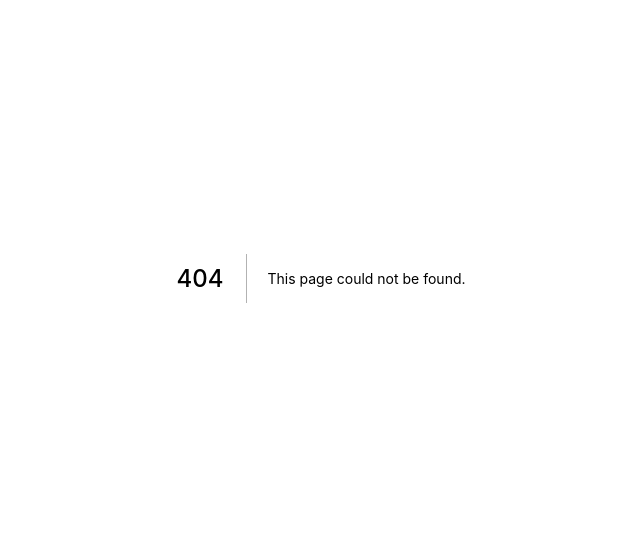
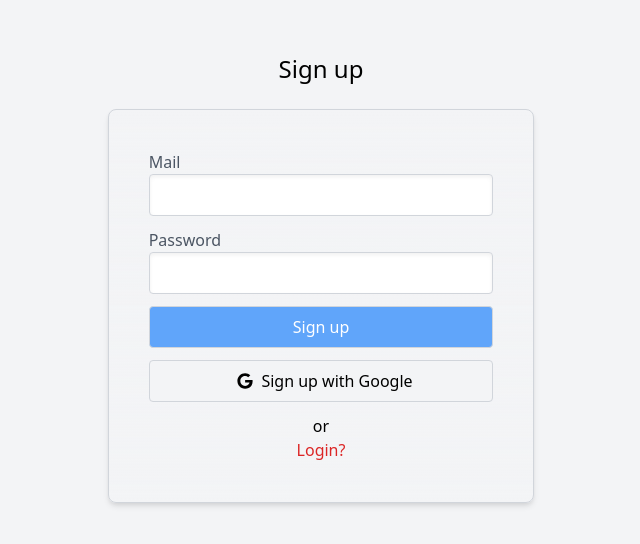
Before and after one commit to sunya9/daily-ui, a Next.js app: page /ui/1-sign-up in a window 1280 px wide. Before the commit this address had no page. Shown: the part 122-666 px from the top of the page, without its empty margins (319-959 px from the left). Built offline with nearby package versions, Linux system fonts and the light colour scheme; what @tailwindcss/typography would draw is missing.

Commit message:
feat: add sign up

```diff
--- /dev/null
+++ b/src/pages/ui/1-sign-up.tsx
@@ -0,0 +1,68 @@
+import { FontAwesomeIcon } from "@fortawesome/react-fontawesome";
+import { faGoogle } from "@fortawesome/free-brands-svg-icons";
+import Head from "next/head";
+
+const SignUp = () => {
+  return (
+    <>
+      <Head>
+        <title>1. Sign up</title>
+      </Head>
+      <div className="bg-gray-100	h-screen flex justify-center content-center">
+        <div className="w-full sm:w-3/5 lg:w-1/3 sm:m-auto my-auto mx-5">
+          <h1 className="text-center text-2xl mb-6">Sign up</h1>
+
+          <div className="border border-gray-300 bg-gradient-to-t from-gray-100 p-10 rounded-lg shadow-md">
+            <form>
+              <label className="block text-gray-600">
+                Mail
+                <input
+                  type="email"
+                  className="shadow-inner focus:outline-none focus:border-blue-300 text-gray-900 bg-white border-gray-300 border mb-3 p-2 rounded block w-full"
+                  required
+                />
+              </label>
+
+              <label className="block text-gray-600">
+                Password
+                <input
+                  type="password"
+                  className="shadow-inner focus:outline-none focus:border-blue-300 text-gray-900 bg-white border-gray-300 border mb-3 p-2 rounded block w-full"
+                  required
+                />
+              </label>
+
+              <input
+                type="submit"
+                value="Sign up"
+                className="active:bg-blue-600 focus:bg-blue-300 hover:bg-blue-300 text-white bg-blue-400 border-gray-300 border mb-3 p-2 rounded block w-full"
+              />
+
+              <button
+                type="button"
+                className="hover:bg-gray-50 bg-gray-100 border-gray-300 border mb-3 py-2 rounded block w-full"
+              >
+                <span className="mx-2">
+                  <FontAwesomeIcon icon={faGoogle} />
+                </span>
+                Sign up with Google
+              </button>
+
+              <p className="text-center">
+                or <br />
+                <a
+                  href="#"
+                  className="hover:text-red-500 text-red-600 hover:underline"
+                >
+                  Login?
+                </a>
+              </p>
+            </form>
+          </div>
+        </div>
+      </div>
+    </>
+  );
+};
+
+export default SignUp;
```
